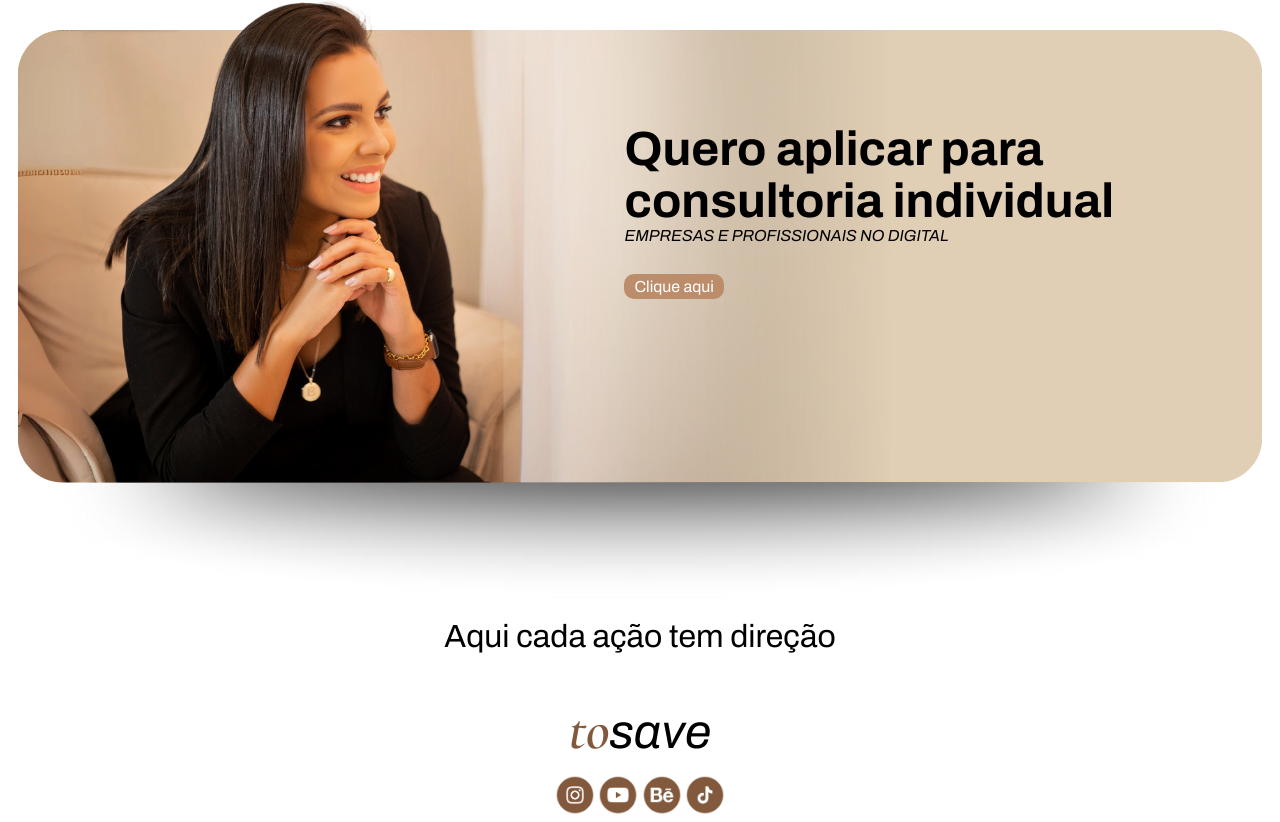
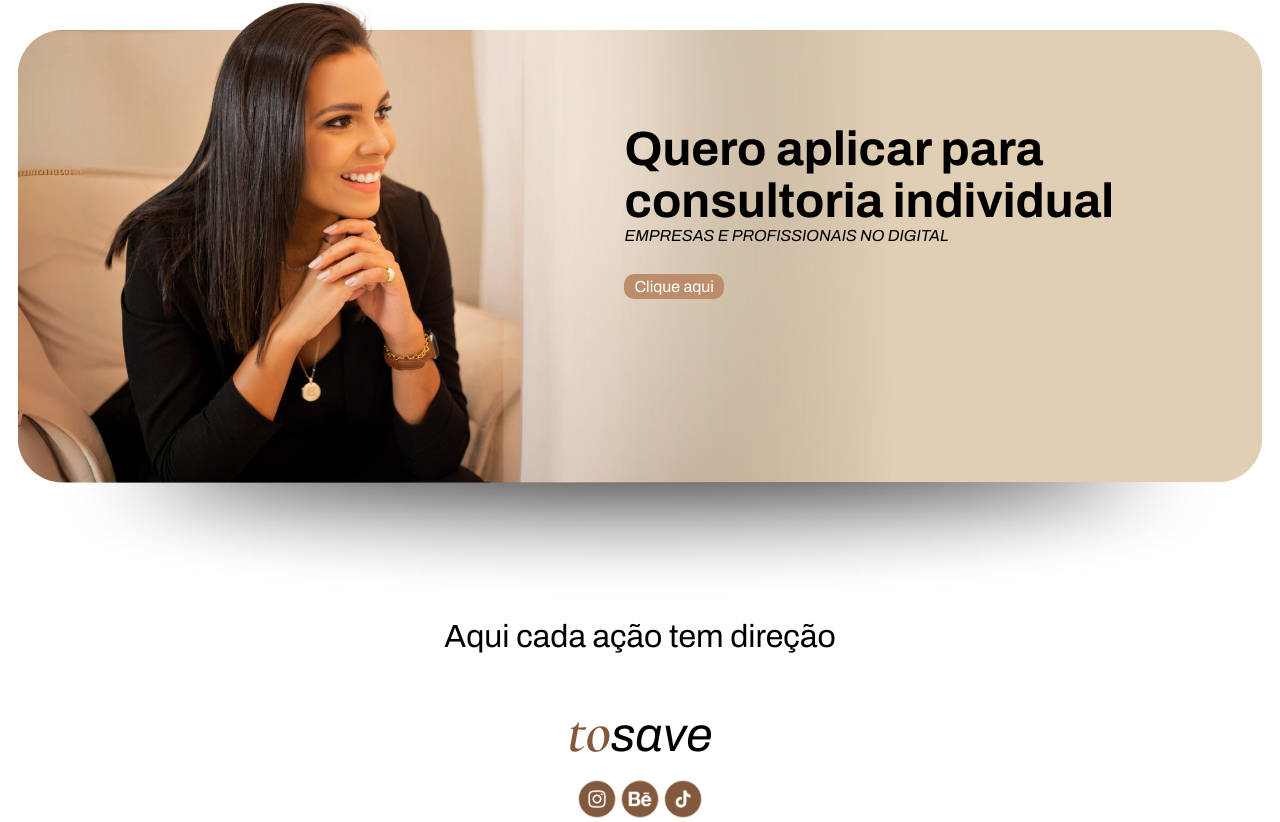
Before and after one commit to simonebatista23/projeto_toSave2, a plain HTML site: page index.html in a window 1280 px wide. Shown: the part 1550-2372 px from the top of the page. Drawn offline with nearby package versions, Linux system fonts and the light colour scheme.

Commit message:
Atualizando

```diff
--- a/index.html
+++ b/index.html
@@ -71,7 +71,6 @@
         </div>
         <div class="rede-social">
             <a href="https://www.instagram.com/barbaracrystyna?igsh=MXV2Ymt4ZDAyNjhrOA%3D%3D&utm_source=qr" target="_blank"><img src="src/img/icone ig.png" alt=""></a>
-            <a href=""><img src="src/img/icone youtube.png" alt=""></a>
             <a href="https://www.behance.net/brbarasantos40" target="_blank"><img src="src/img/icone behance.png" alt=""></a>
             <a href="https://www.tiktok.com/@barbaracristina1605?_t=ZM-8vAcgR8e8Zz&_r=1" target="_blank"><img src="src/img/icone tiktok.png" alt=""></a>
         </div>
--- a/src/css/style.css
+++ b/src/css/style.css
@@ -123,7 +123,7 @@ footer .tosave {
 }
 
 footer .tosave i {
-    font-size: 58px;
+    font-size: 62px;
     font-weight: 600;
     font-family: "Cormorant Garamond", serif;
     color: #82593c;
```
